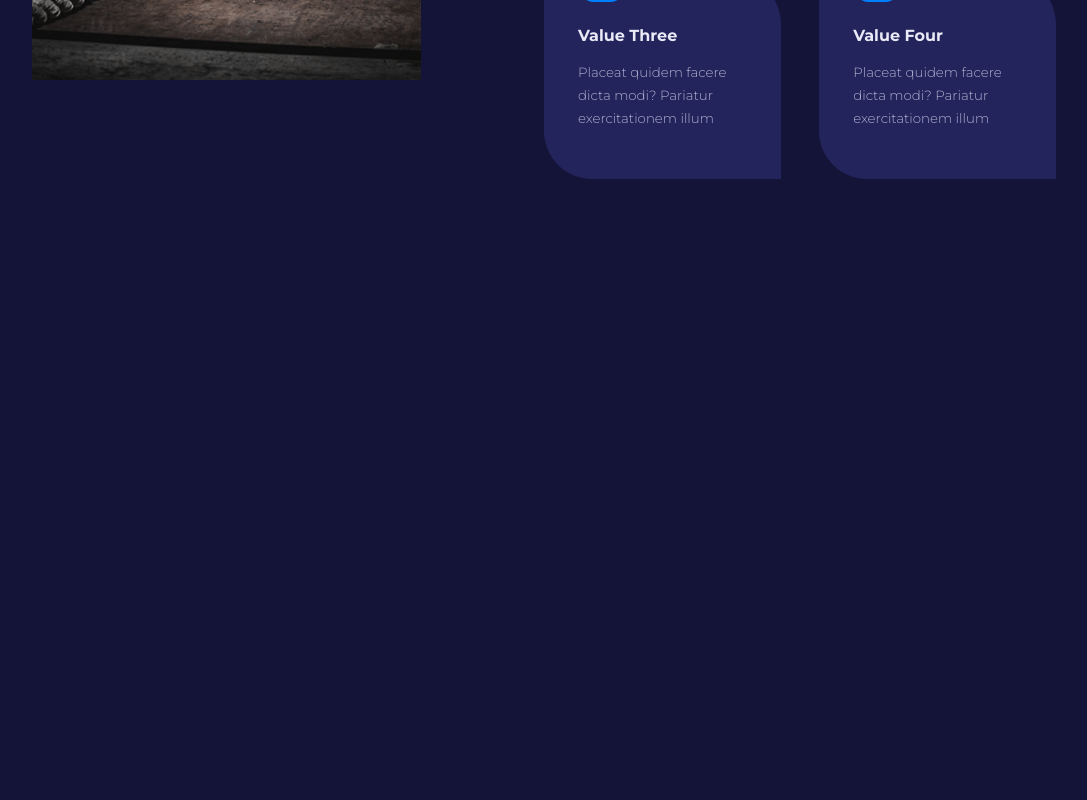
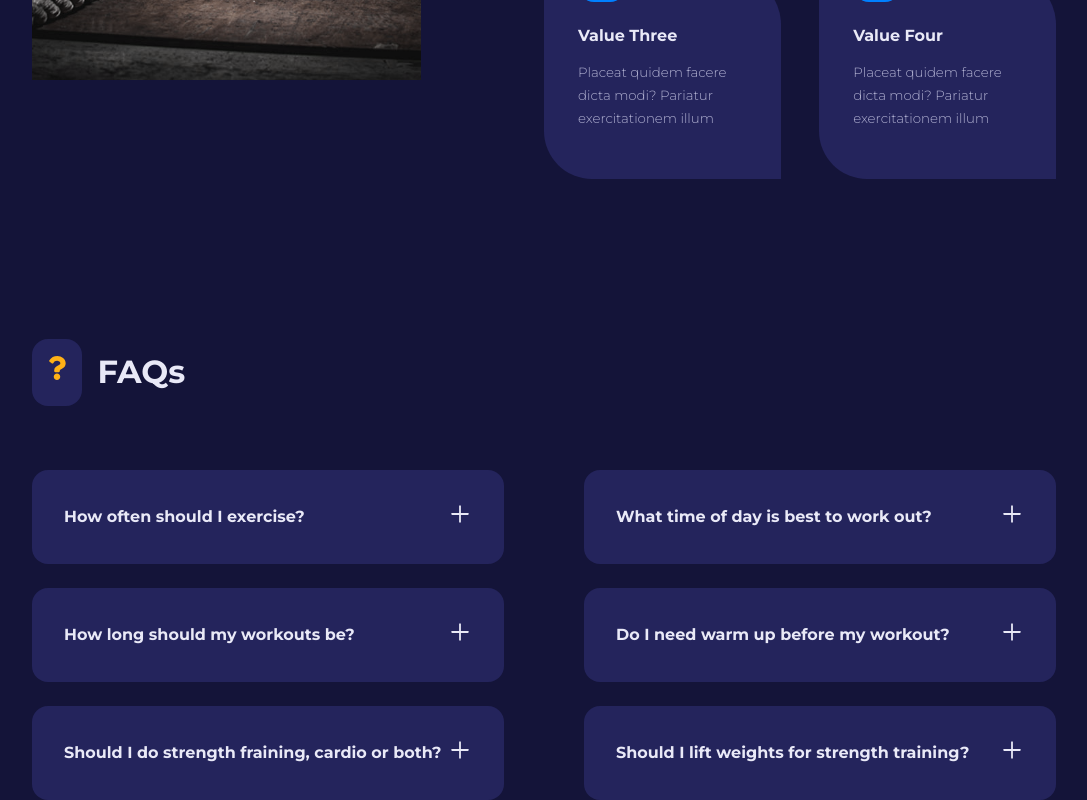
Before and after one commit to sunnya2023/FitnessUI, a React (Vite) app: page / in a window 1280 px wide. Shown: the part 2013-2813 px from the top of the page, without its empty margins (96-1183 px from the left). Before the commit the page ends 2192 px from the top, so only its background shows below. Built offline with nearby package versions, Linux system fonts and the light colour scheme.

Commit message:
added FAQs

```diff
--- /dev/null
+++ b/src/components/FAQ.jsx
@@ -0,0 +1,22 @@
+import { useState } from "react";
+import { AiOutlineMinus, AiOutlinePlus } from "react-icons/ai";
+
+const FAQ = ({ question, answer }) => {
+  const [isAnswerShowing, setIsAnswerShowing] = useState(false);
+  return (
+    <article
+      className="faq"
+      onClick={() => setIsAnswerShowing(!isAnswerShowing)}
+    >
+      <div>
+        <h4>{question}</h4>
+        <button className="faq__icon">
+          {isAnswerShowing ? <AiOutlineMinus /> : <AiOutlinePlus />}
+        </button>
+      </div>
+      {isAnswerShowing && <p>{answer}</p>}
+    </article>
+  );
+};
+
+export default FAQ;
--- /dev/null
+++ b/src/components/FAQs.jsx
@@ -0,0 +1,22 @@
+import React from "react";
+import SectionHead from "./SectionHead";
+import { FaQuestion } from "react-icons/fa";
+import { faqs } from "../data";
+import FAQ from "./FAQ";
+
+const FAQs = () => {
+  return (
+    <section className="faqs">
+      <div className="container faqs__container">
+        <SectionHead icon={<FaQuestion />} title="FAQs" />
+        <div className="faqs__wrapper">
+          {faqs.map(({ id, question, answer }) => {
+            return <FAQ key={id} question={question} answer={answer} />;
+          })}
+        </div>
+      </div>
+    </section>
+  );
+};
+
+export default FAQs;
--- a/src/data.jsx
+++ b/src/data.jsx
@@ -84,3 +84,42 @@
     desc: "Placeat quidem facere dicta modi? Pariatur exercitationem illum",
   },
 ];
+
+export const faqs = [
+  {
+    id: 1,
+    question: "How often should I exercise?",
+    answer:
+      "ipsum dolor sit amet consectetur adipisicing elit. Laudantium porro repellendus sequi eum asperiores temporibus commodi officia in rem quaerat!",
+  },
+  {
+    id: 2,
+    question: "What time of day is best to work out?",
+    answer:
+      "iconsectetur adipisicing elit. Laudantium porro repellendus sequi eum asperiores temporibus commodi officia in rem quaerat!",
+  },
+  {
+    id: 3,
+    question: "How long should my workouts be?",
+    answer:
+      " Laudantium porro repellendus sequi eum asperiores temporibus commodi officia in rem quaerat! vel quaerat ratione, animi totam impedit quibusdam quia laborum recusandae voluptatem, culpa mollitia quae!",
+  },
+  {
+    id: 4,
+    question: "Do I need warm up before my workout?",
+    answer:
+      "ipsum dolor sit amet consectetur adipisicing elit. Laudantium porro repellendus sequi eum asperiores temporibus commodi officia in rem quaerat!",
+  },
+  {
+    id: 5,
+    question: "Should I do strength fraining, cardio or both?",
+    answer:
+      "ipsum dolor sit amet consectetur adipisicing elit. Laudantium porro repellendus sequi eum asperiores temporibus commodi officia in rem quaerat!",
+  },
+  {
+    id: 6,
+    question: "Should I lift weights for strength training?",
+    answer:
+      "ipsum dolor sit amet consectetur adipisicing elit. Laudantium porro repellendus sequi eum asperiores temporibus commodi officia in rem quaerat!",
+  },
+];
--- a/src/pages/home/Home.jsx
+++ b/src/pages/home/Home.jsx
@@ -1,3 +1,4 @@
+import FAQs from "../../components/FAQs";
 import Header from "../../components/Header";
 import Programs from "../../components/Programs";
 import Values from "../../components/Values";
@@ -9,6 +10,7 @@
       <Header />
       <Programs />
       <Values />
+      <FAQs />
     </>
   );
 };
--- a/src/pages/home/home.css
+++ b/src/pages/home/home.css
@@ -109,3 +109,33 @@
   position: absolute;
   top: -1.5rem;
 }
+
+/* ============FAQS============== */
+.faqs__wrapper {
+  margin-top: 4rem;
+  display: grid;
+  grid-template-columns: 1fr 1fr;
+  gap: 1.5rem 5rem;
+  align-items: flex-start;
+}
+
+.faq {
+  background: var(--color-gray-500);
+  padding: 2rem;
+  border-radius: 1rem;
+  cursor: pointer;
+}
+.faq div {
+  display: flex;
+  align-items: center;
+  justify-content: space-between;
+}
+
+.faq__icon {
+  background: transparent;
+  color: var(--color-gray-100);
+  font-size: 1.5rem;
+}
+.faq p {
+  margin-top: 1.5rem;
+}
```
